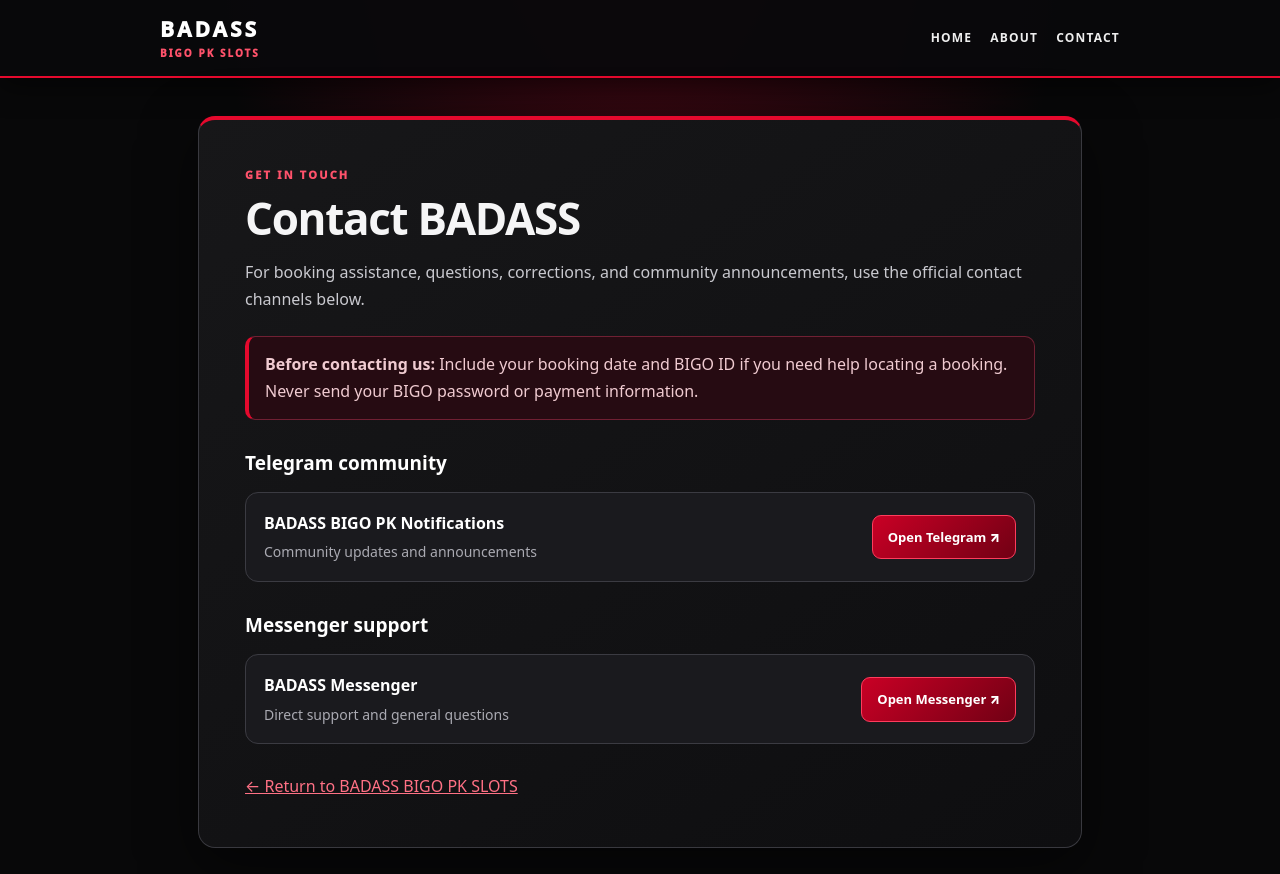
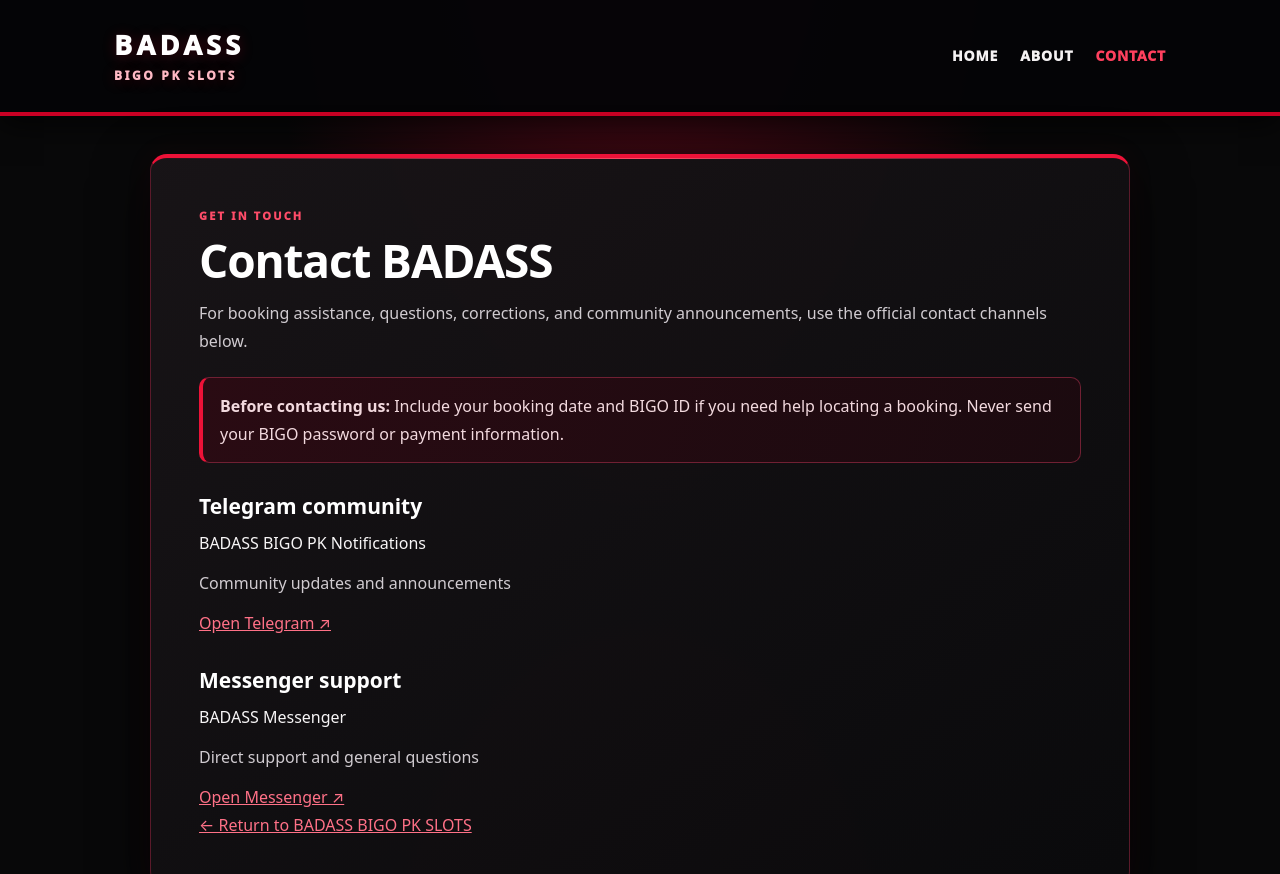
Before and after one commit to bigo-pk-booking/bigo-pk-website, a plain HTML site: page contact.html in a window 1280 px wide. Shown: the top 874 px of the page. Drawn offline with Linux system fonts and the light colour scheme.

Commit message:
Apply BADASS dark red site theme to information pages

```diff
--- a/contact.html
+++ b/contact.html
@@ -7,32 +7,34 @@
 <meta name="description" content="Contact BADASS BIGO PK SLOTS for booking assistance, website questions, and community updates.">
 <title>Contact Us | BADASS BIGO PK SLOTS</title>
 <style>
-:root{color-scheme:dark;--red:#e5092d;--bg:#080809;--panel:#121214;--line:#34343a;--text:#f5f5f6;--muted:#aaaab2}
+:root{color-scheme:dark;--red:#ed1238;--red2:#8e001b;--bg:#080809;--panel:#111114;--panel2:#19191e;--line:#3a1821;--text:#f7f5f6;--muted:#b5aeb2}
 *{box-sizing:border-box}
-body{margin:0;background:radial-gradient(ellipse at 50% -20%,#4b0714 0,transparent 48%),var(--bg);color:var(--text);font:16px/1.7 system-ui,-apple-system,Segoe UI,Roboto,Arial,sans-serif}
-header{background:#09090bf2;border-bottom:2px solid var(--red);box-shadow:0 8px 28px #0008}
-.head{max-width:1000px;margin:auto;padding:17px 20px;display:flex;align-items:center;justify-content:space-between;gap:18px;flex-wrap:wrap}
-.brand{font-weight:1000;letter-spacing:.14em;font-size:21px;color:#fff;text-decoration:none;line-height:1.2}
-.brand small{display:block;color:#ff526b;font-size:10px;letter-spacing:.2em;margin-top:5px}
-nav{display:flex;gap:18px;flex-wrap:wrap}
-nav a{color:#eee;text-decoration:none;font-size:12px;font-weight:900;letter-spacing:.1em}
-nav a:hover{color:#ff526b}
-main{max-width:920px;margin:38px auto;padding:0 18px 50px}
-article{background:linear-gradient(145deg,#171719,#0e0e10);border:1px solid #39393f;border-top:4px solid var(--red);border-radius:17px;padding:clamp(22px,5vw,46px);box-shadow:0 18px 55px #0008}
-.eyebrow{color:#ff526b;font-weight:950;letter-spacing:.2em;font-size:11px}
-h1{font-size:clamp(30px,5vw,44px);line-height:1.12;margin:9px 0 7px;letter-spacing:-.03em}
-h2{font-size:19px;margin:27px 0 7px;color:#fff}
-p{color:#c9c9cf}
-.notice{background:#260b12;border:1px solid #702033;border-left:4px solid var(--red);border-radius:10px;padding:14px 16px;margin:22px 0;color:#f0cbd1}
-.contact-card{display:flex;align-items:center;justify-content:space-between;gap:16px;flex-wrap:wrap;background:#1a1a1e;border:1px solid #3b3b42;border-radius:13px;padding:17px 18px;margin:13px 0}
-.contact-card p{margin:3px 0 0;font-size:14px;color:var(--muted)}
-.contact-title{font-weight:900;color:#fff}
-.contact-link{display:inline-flex;align-items:center;justify-content:center;background:linear-gradient(135deg,#c90025,#710014);border:1px solid #ff3c5c;border-radius:9px;padding:10px 15px;color:white;text-decoration:none;font-weight:900;font-size:13px;white-space:nowrap}
-.contact-link:hover{filter:brightness(1.15)}
-.back-link{display:inline-block;margin-top:16px;color:#ff7185}
-footer{text-align:center;color:#92929b;font-size:12px;padding:20px 16px 34px}
-footer a{margin:0 8px;color:#ff7185;text-decoration:none}
-@media(max-width:520px){.head{padding:15px 16px}.head nav{gap:12px}main{margin:22px auto}article{border-radius:13px}.contact-card{align-items:flex-start;flex-direction:column}.contact-link{width:100%}}
+html{background:var(--bg);scroll-behavior:smooth}
+body{margin:0;min-height:100vh;background:radial-gradient(ellipse at 50% -12%,#560817 0,transparent 42%),radial-gradient(ellipse at 50% 100%,#30050d 0,transparent 50%),var(--bg);color:var(--text);font:16px/1.75 system-ui,-apple-system,Segoe UI,Roboto,Arial,sans-serif}
+header{position:relative;background:rgba(5,5,7,.97);color:#fff;border-bottom:4px solid #c90024;box-shadow:0 8px 28px #000b}
+.head{max-width:1100px;margin:auto;min-height:112px;padding:18px 24px;display:flex;align-items:center;justify-content:space-between;gap:18px;flex-wrap:wrap}
+.brand{display:inline-block;color:#fff!important;text-decoration:none!important;font-weight:1000;letter-spacing:.16em;font-size:27px;line-height:1.1;text-shadow:0 2px 14px #e0002940}
+.brand small{display:block;color:#ffb9c4;font-size:12px;letter-spacing:.22em;margin-top:9px;font-weight:950}
+nav{display:flex;align-items:center;gap:22px;flex-wrap:wrap}
+nav a{color:#f5f2f3!important;text-decoration:none!important;font-size:14px;font-weight:950;letter-spacing:.06em;transition:color .18s}
+nav a:hover,nav a[aria-current=page]{color:#ff405e!important}
+main{width:min(100% - 32px,980px);margin:38px auto 54px}
+article{position:relative;overflow:hidden;background:linear-gradient(145deg,rgba(24,20,23,.98),rgba(10,10,12,.98));border:1px solid #5a1a2a;border-top:4px solid var(--red);border-radius:17px;padding:clamp(22px,5vw,48px);box-shadow:0 18px 55px #000b,0 0 28px #b9002512}
+article:before{content:"";position:absolute;inset:0 0 auto;height:1px;background:linear-gradient(90deg,transparent,#ff4965,transparent);pointer-events:none}
+.eyebrow{color:#ff4c68;font-weight:1000;letter-spacing:.2em;font-size:11px}
+h1{color:#fff;font-size:clamp(29px,5.2vw,46px);line-height:1.12;letter-spacing:-.025em;margin:10px 0 7px}
+h2{color:#fff;font-size:clamp(18px,3vw,21px);line-height:1.3;margin:30px 0 9px}
+p,li{color:#d0cbd0}
+p{margin:12px 0}
+li{margin:7px 0}
+a{color:#ff7187}
+ul{padding-left:23px}
+.updated{font-size:13px;color:var(--muted);margin:0 0 26px}
+.notice{background:linear-gradient(110deg,#2a0b13,#1b0a0f);border:1px solid #702033;border-left:4px solid var(--red);border-radius:10px;padding:14px 17px;margin:22px 0;color:#f2d9de}
+footer{text-align:center;color:#9d969b;font-size:12px;line-height:1.8;padding:22px 16px 36px;border-top:1px solid #36101a;background:#080809}
+footer a{display:inline-block;margin:0 9px;color:#ff7187!important;text-decoration:none}
+footer a:hover{text-decoration:underline}
+@media(max-width:600px){.head{min-height:0;padding:17px 16px;align-items:flex-start;gap:15px}.brand{font-size:23px}.brand small{font-size:10px;margin-top:7px}nav{gap:14px}nav a{font-size:12px}main{width:calc(100% - 22px);margin:22px auto 38px}article{border-radius:13px;padding:22px 19px}h2{margin-top:25px}}
 </style>
 </head>
 <body>
```
